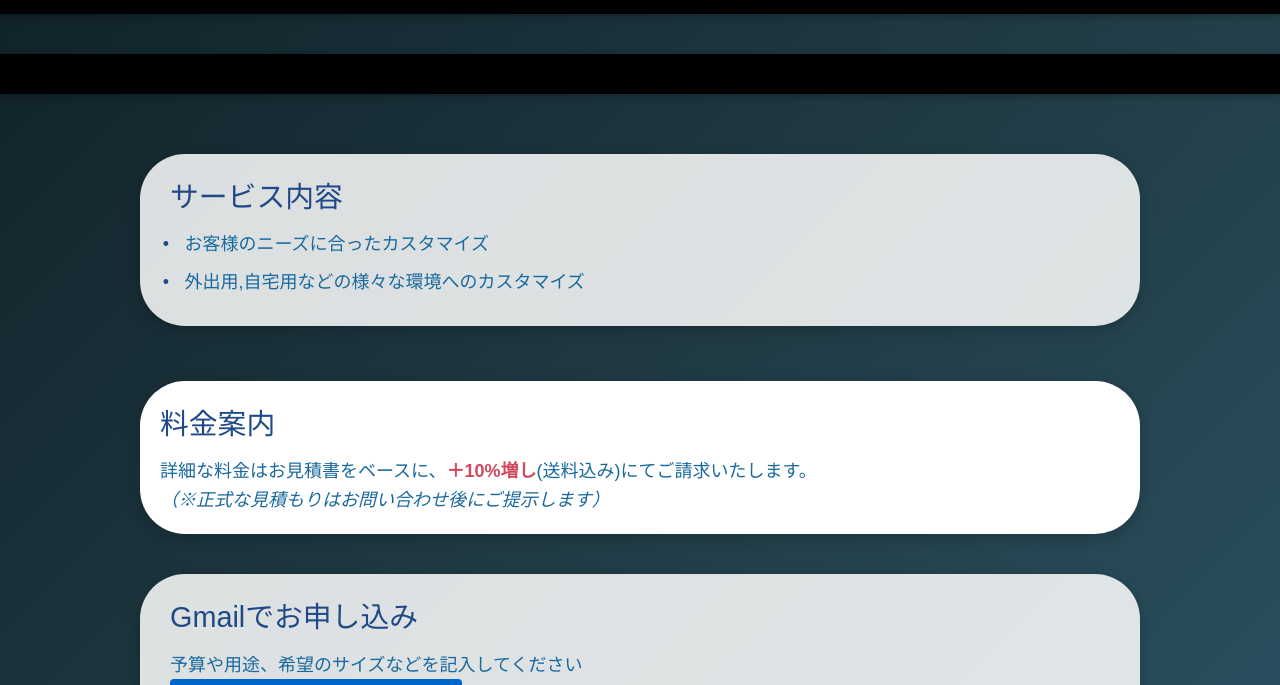
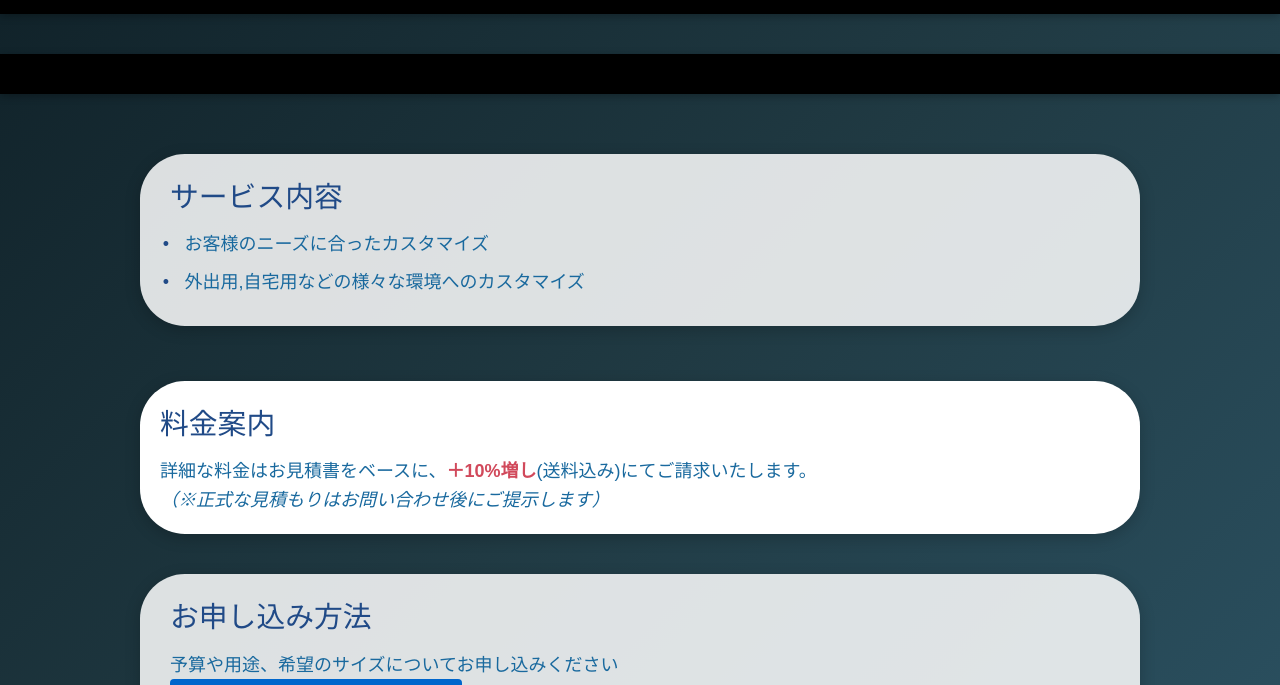
Before and after one commit to DalamundSs/7tech.github.io, a plain HTML site: page index.html in a window 1280 px wide. Shown: the part 117-802 px from the top of the page. Drawn offline with Linux system fonts and the light colour scheme.

Commit message:
変更内容の説明

```diff
--- a/index.html
+++ b/index.html
@@ -100,8 +100,8 @@
 
     <!-- お申し込み方法 -->
     <section id="contact">
-      <h2>Gmailでお申し込み</h2>
-      <p>予算や用途、希望のサイズなどを記入してください</p>
+      <h2>お申し込み方法</h2>
+      <p>予算や用途、希望のサイズについてお申し込みください</p>
       <a class="apply-btn"
    href="https://mail.google.com/mail/?view=cm&fs=1&to=7tech.jp@gmail.com&su=サービス申し込み"
    target="_blank" rel="noopener noreferrer">
```
